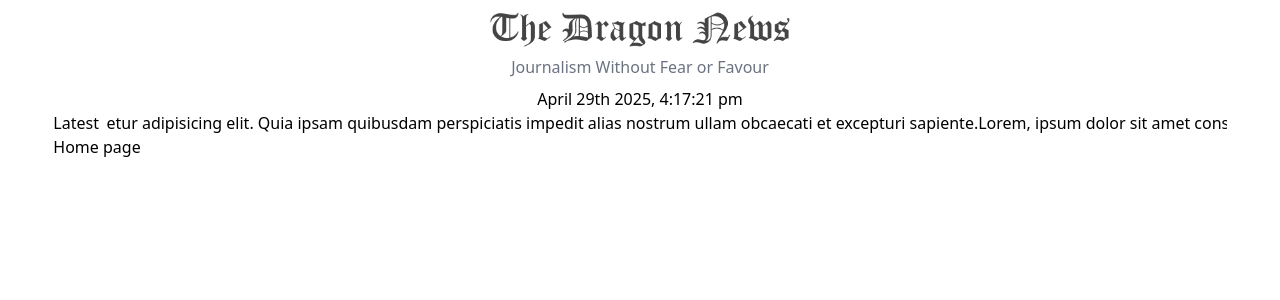
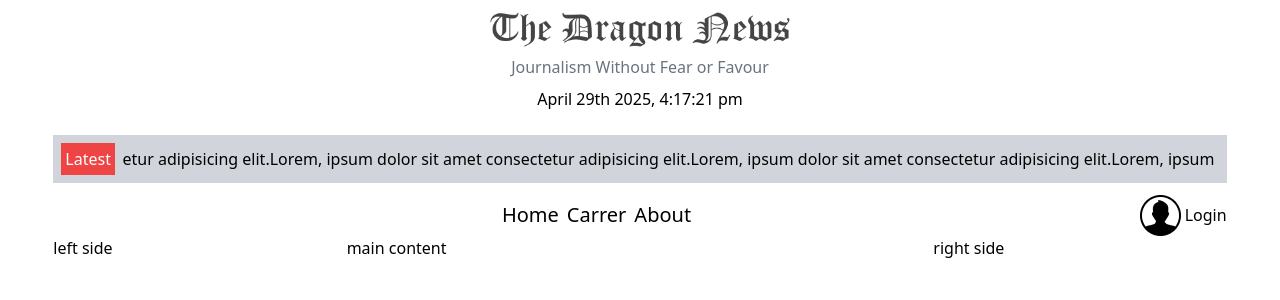
Before and after one commit to tajmirahman/dragon-news-website-recap, a React (Vite) app in the folder my-project/: page / in a window 1280 px wide. Shown: the top 300 px of the page. Built offline with nearby package versions, Linux system fonts and the light colour scheme.

Commit message:
navber section is working

```diff
--- a/my-project/src/components/Header/NewsLetter.jsx
+++ b/my-project/src/components/Header/NewsLetter.jsx
@@ -4,10 +4,12 @@ import { Link } from 'react-router-dom';
 
 const NewsLetter = () => {
     return (
-        <div className='flex justify-center items-center gap-2'>
-            <h1>Latest</h1>
-            <Marquee>
-            <Link to={'/news'}>Lorem, ipsum dolor sit amet consectetur adipisicing elit. Quia ipsam quibusdam perspiciatis impedit alias nostrum ullam obcaecati et excepturi sapiente.</Link>
+        <div className='flex justify-center items-center gap-2 bg-gray-300 p-2 mt-6'>
+            <h1 className='bg-red-500 text-white p-1'>Latest</h1>
+            <Marquee pauseOnHover speed={50}>
+            <Link to={'/news'}>Lorem, ipsum dolor sit amet consectetur adipisicing elit.</Link>
+            <Link to={'/news'}>Lorem, ipsum dolor sit amet consectetur adipisicing elit.</Link>
+            <Link to={'/news'}>Lorem, ipsum dolor sit amet consectetur adipisicing elit.</Link>
             </Marquee>
         </div>
     );
--- a/my-project/src/components/MainLayOut.jsx
+++ b/my-project/src/components/MainLayOut.jsx
@@ -2,15 +2,29 @@ import React from 'react';
 import { Outlet } from 'react-router-dom';
 import Header from './Header/Header';
 import NewsLetter from './Header/NewsLetter';
+import Navber from './Navber/Navber';
 
 
 const MainLayOut = () => {
     return (
         <div className='w-11/12 mx-auto py-3'>
+            {/* Header section Start  */}
             <Header></Header>
+            {/* Header section end  */}
+
+            {/* News letter section start */}
             <NewsLetter></NewsLetter>
+            {/* News letter section end */}
 
-            <Outlet></Outlet>
+            {/* Navber section start  */}
+            <Navber></Navber>
+            {/* Navber section end  */}
+
+            <main className='grid md:grid-cols-12 '>
+                <aside className='col-span-3'>left side</aside>
+                <section className='col-span-6'>main content</section>
+                <aside className='col-span-3'>right side</aside>
+            </main>
 
         </div>
     );
--- a/my-project/src/components/Navber/Navber.jsx
+++ b/my-project/src/components/Navber/Navber.jsx
@@ -1,8 +1,27 @@
 import React from 'react';
+import { Link } from 'react-router-dom';
+import userProfile from '../../assets/user.png'
 
 const Navber = () => {
     return (
-        <div>
+        <div className='flex justify-between items-center mt-3'>
+
+            <div></div>
+
+            <div className='space-x-2 text-xl'>
+                <Link to={'/'}>Home</Link>
+                <Link to={'/carrer'}>Carrer</Link>
+                <Link to={'/about'}>About</Link>
+            </div>
+
+            <div className='flex justify-center items-center gap-1'>
+                <div>
+                    <img src={userProfile} alt="" />
+                </div>
+                <div>
+                    <button className='btn btn-neutral'>Login</button>
+                </div>
+            </div>
 
         </div>
     );
```
Also changed, not shown: my-project/src/routes/Router.jsx (+12 -4 lines).
